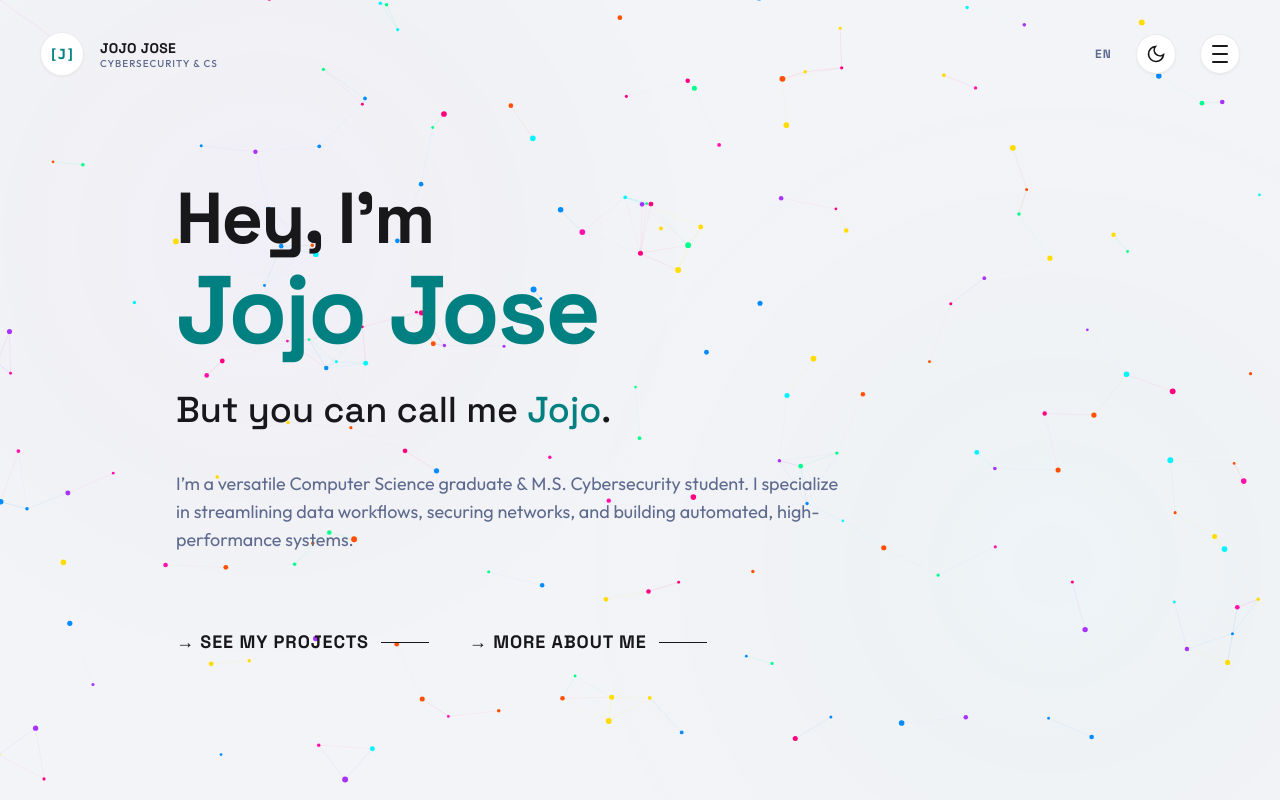
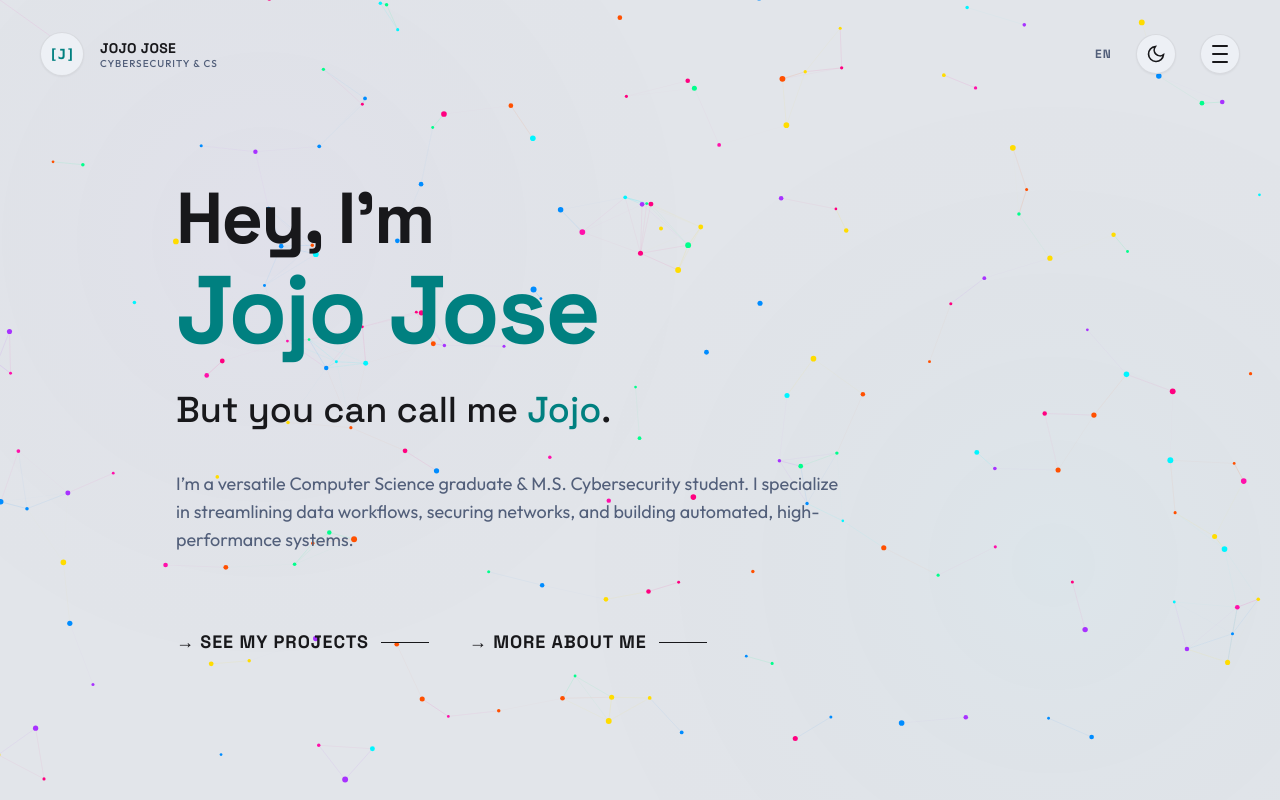
Before and after one commit to onetwoflick/portfolio-website, a React (Vite) app: page / in a window 1280 px wide. Built offline with nearby package versions, Linux system fonts and the light colour scheme.

Commit message:
style: soften light mode background to a gentle, low-glare tone easy on the eyes

```diff
--- a/index.html
+++ b/index.html
@@ -15,7 +15,7 @@
     <!-- Anti-Flash Blocking Theme Script (Runs synchronously before first paint) -->
     <style>
       html, body {
-        background-color: #f3f4f7;
+        background-color: #e2e5ea;
         color: #18181b;
       }
       html.dark, html.dark body {
@@ -33,7 +33,7 @@
             document.documentElement.style.backgroundColor = '#0d0e13';
           } else {
             document.documentElement.classList.remove('dark');
-            document.documentElement.style.backgroundColor = '#f3f4f7';
+            document.documentElement.style.backgroundColor = '#e2e5ea';
           }
         } catch (e) {}
       })();
--- a/src/components/Header.tsx
+++ b/src/components/Header.tsx
@@ -41,7 +41,7 @@ export default function Header({ isMenuOpen, setIsMenuOpen, isDark, setIsDark }:
             onClick={() => navigate('/')}
             whileHover={{ scale: 1.05 }}
             whileTap={{ scale: 0.95 }}
-            className="flex items-center justify-center w-11 h-11 rounded-full bg-white dark:bg-zinc-900 border border-borderAccent shadow-sm font-mono text-sm font-bold text-accent select-none"
+            className="flex items-center justify-center w-11 h-11 rounded-full bg-surface border border-borderAccent shadow-sm font-mono text-sm font-bold text-accent select-none"
             aria-label="Go to Home"
           >
             [J]
@@ -68,7 +68,7 @@ export default function Header({ isMenuOpen, setIsMenuOpen, isDark, setIsDark }:
             onClick={toggleTheme}
             whileHover={{ scale: 1.1 }}
             whileTap={{ scale: 0.9 }}
-            className="w-10 h-10 rounded-full bg-white dark:bg-zinc-900 border border-borderAccent flex items-center justify-center relative overflow-hidden shadow-sm"
+            className="w-10 h-10 rounded-full bg-surface border border-borderAccent flex items-center justify-center relative overflow-hidden shadow-sm"
             aria-label="Toggle dark/light theme"
           >
             <motion.div
@@ -96,7 +96,7 @@ export default function Header({ isMenuOpen, setIsMenuOpen, isDark, setIsDark }:
             onClick={() => setIsMenuOpen(!isMenuOpen)}
             whileHover={{ scale: 1.1 }}
             whileTap={{ scale: 0.9 }}
-            className="w-10 h-10 rounded-full bg-white dark:bg-zinc-900 border border-borderAccent flex items-center justify-center shadow-sm relative"
+            className="w-10 h-10 rounded-full bg-surface border border-borderAccent flex items-center justify-center shadow-sm relative"
             aria-label={isMenuOpen ? "Close menu" : "Open menu"}
           >
             <div className="w-5 h-5 flex flex-col justify-center items-center gap-1.5 relative">
--- a/src/index.css
+++ b/src/index.css
@@ -4,13 +4,13 @@
 
 @layer base {
   :root {
-    --color-bg: #f3f4f7;
-    --color-surface: #ffffff;
+    --color-bg: #e2e5ea;
+    --color-surface: #edf0f5;
     --color-text-primary: #18181b;
-    --color-text-secondary: #5e6a8e;
+    --color-text-secondary: #525f7a;
     --color-accent: #008080; /* Premium Teal */
     --color-accent-hover: #006666;
-    --color-border: rgba(0, 0, 0, 0.08);
+    --color-border: rgba(0, 0, 0, 0.09);
   }
 
   :root.dark {
@@ -73,7 +73,7 @@
 }
 
 .header-scrolled {
-  background-color: rgba(243, 244, 247, 0.85);
+  background-color: rgba(226, 229, 234, 0.85);
   backdrop-filter: blur(12px);
   -webkit-backdrop-filter: blur(12px);
   border-bottom: 1px solid rgba(0, 0, 0, 0.08);
```
